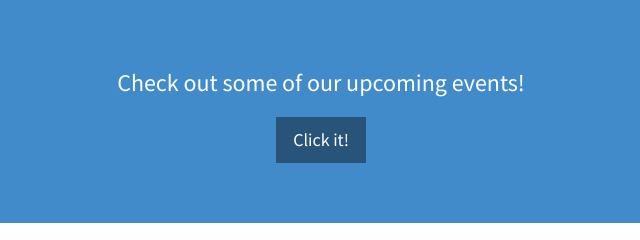
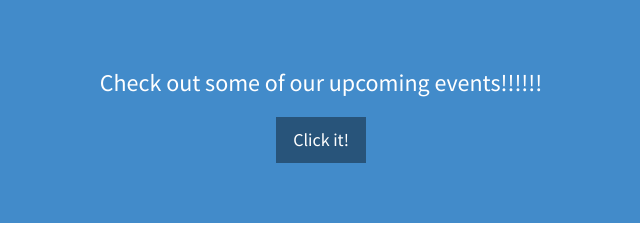
Before and after one commit to jaimelennu/apo2014, a plain HTML site: page APO_home.html in a window 1280 px wide. Shown: the part 2533-2773 px from the top of the page, 319-959 px from the left. Drawn offline with Linux system fonts and the light colour scheme.

Commit message:
made change to sentence

```diff
--- a/APO_home.html
+++ b/APO_home.html
@@ -268,7 +268,7 @@
         <div class="container">
             <div class="row">
                 <div class="col-lg-12 text-center">
-                    <h3>Check out some of our upcoming events! </h3>
+                    <h3>Check out some of our upcoming events!!!!!! </h3>
 
                     <a href="#" class="btn btn-lg btn-dark">Click it!</a>
                 </div>
```
Also changed, not shown: 2 other files.
